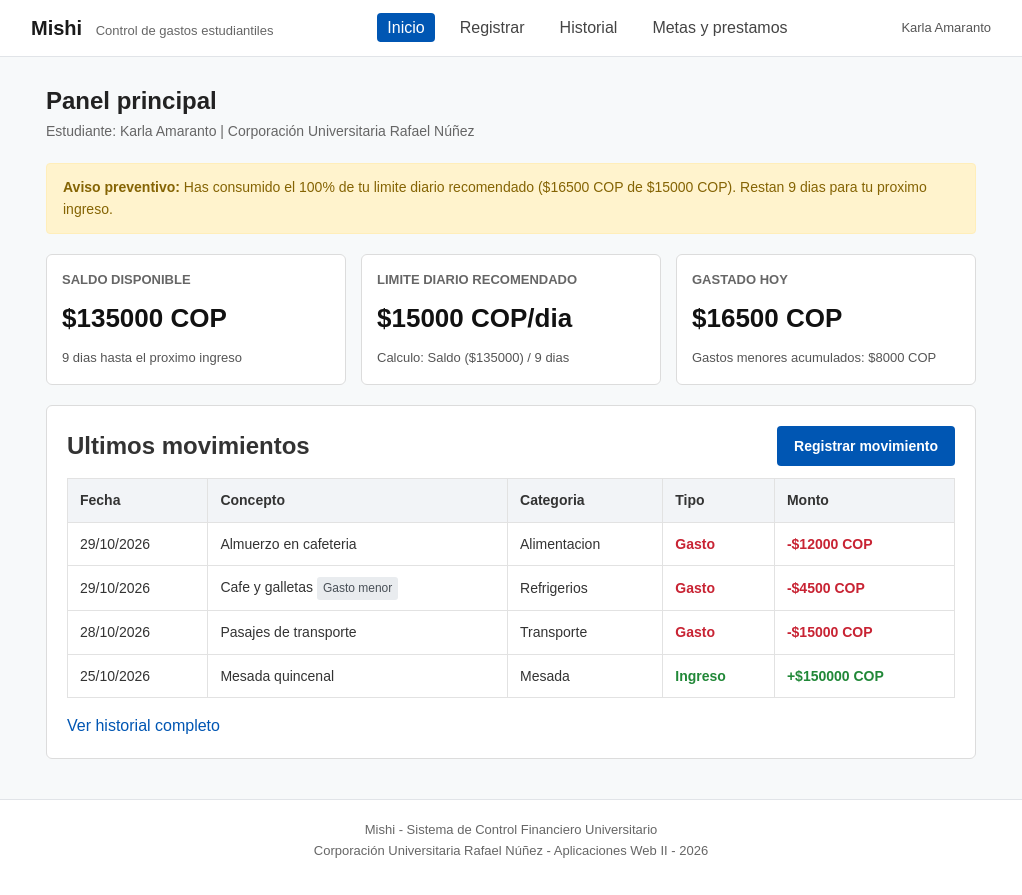
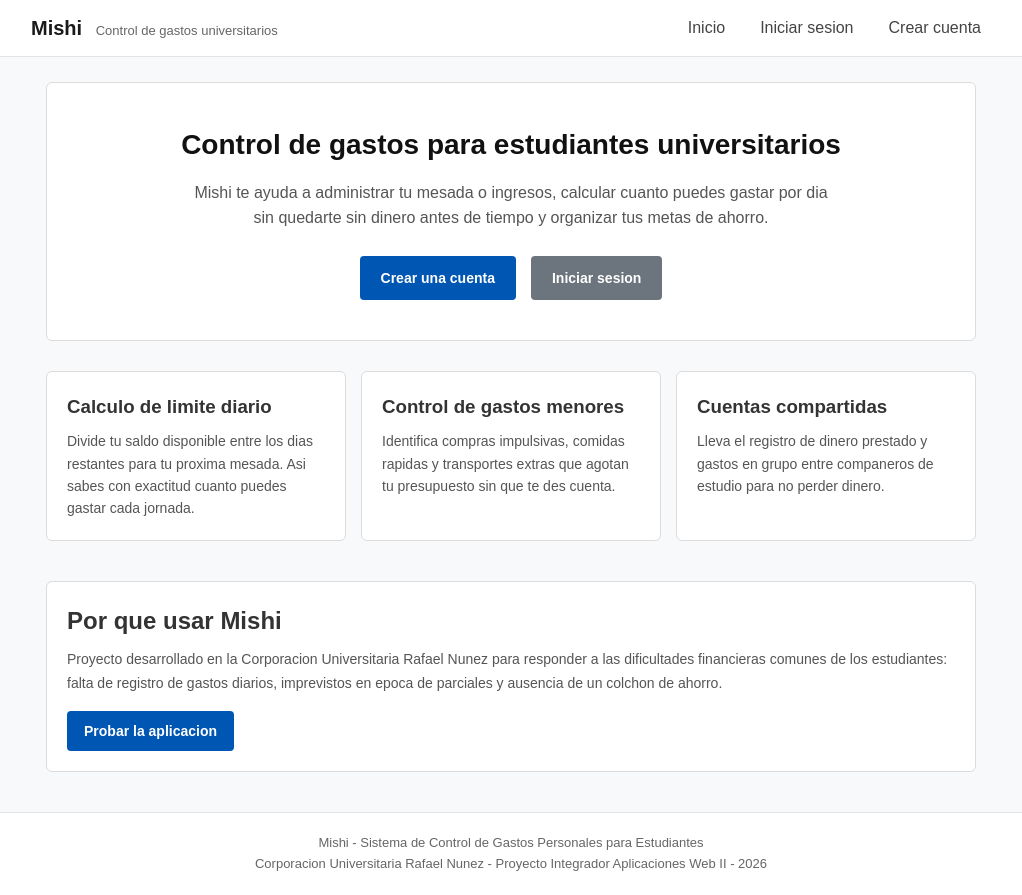
Before and after one commit to karlyway/Mishi, a Django app: page / in a window 1280 px wide. Shown: the whole page, without its empty margins (129-1151 px from the left). Before the commit the page ends 858 px from the top, so only its background shows below. Run offline with Django 5.2, Linux system fonts and the light colour scheme.

Commit message:
feat: agregar landing page, login y registro de usuario

```diff
--- a/finanzas/urls.py
+++ b/finanzas/urls.py
@@ -2,8 +2,14 @@ from django.urls import path
 from . import views
 
 urlpatterns = [
-    path('', views.dashboard_view, name='dashboard'),
-    path('registro/', views.registro_view, name='registro'),
-    path('historial/', views.historial_view, name='historial'),
-    path('metas/', views.metas_view, name='metas'),
+    # Rutas publicas
+    path('', views.landing_view, name='landing'),
+    path('login/', views.login_view, name='login'),
+    path('registro-usuario/', views.registro_usuario_view, name='registro_usuario'),
+
+    # Rutas internas de la app
+    path('app/', views.dashboard_view, name='dashboard'),
+    path('app/movimiento/', views.movimiento_view, name='movimiento'),
+    path('app/historial/', views.historial_view, name='historial'),
+    path('app/metas/', views.metas_view, name='metas'),
 ]
--- a/finanzas/views.py
+++ b/finanzas/views.py
@@ -1,6 +1,5 @@
-from django.shortcuts import render
+from django.shortcuts import render, redirect
 
-# Datos iniciales para pruebas y navegacion de las pantallas
 DATOS_DEMO = {
     'usuario': {
         'nombre': 'Karla Amaranto',
@@ -130,7 +129,27 @@ DATOS_DEMO = {
 }
 
 
+def landing_view(request):
+    """Pagina publica informativa de Mishi."""
+    return render(request, 'landing.html')
+
+
+def login_view(request):
+    """Pantalla de inicio de sesion (RF-14)."""
+    if request.method == 'POST':
+        return redirect('dashboard')
+    return render(request, 'login.html')
+
+
+def registro_usuario_view(request):
+    """Pantalla de creacion de cuenta (RF-14)."""
+    if request.method == 'POST':
+        return redirect('dashboard')
+    return render(request, 'registro_usuario.html')
+
+
 def dashboard_view(request):
+    """Panel principal de la aplicacion."""
     saldo = DATOS_DEMO['usuario']['saldo_disponible']
     dias = max(DATOS_DEMO['usuario']['dias_restantes'], 1)
     limite_diario = round(saldo / dias)
@@ -155,7 +174,8 @@ def dashboard_view(request):
     return render(request, 'dashboard.html', context)
 
 
-def registro_view(request):
+def movimiento_view(request):
+    """Formulario para registrar gasto o ingreso."""
     saldo = DATOS_DEMO['usuario']['saldo_disponible']
     dias = max(DATOS_DEMO['usuario']['dias_restantes'], 1)
     limite_diario = round(saldo / dias)
@@ -174,12 +194,13 @@ def registro_view(request):
         'dias_restantes': dias,
         'limite_diario': limite_diario,
         'categorias': categorias,
-        'pestana_activa': 'registro'
+        'pestana_activa': 'movimiento'
     }
     return render(request, 'registro.html', context)
 
 
 def historial_view(request):
+    """Listado completo de movimientos."""
     movimientos = DATOS_DEMO['movimientos']
     total_ingresos = sum(m['monto'] for m in movimientos if m['tipo'] == 'ingreso')
     total_gastos = sum(m['monto'] for m in movimientos if m['tipo'] == 'gasto')
@@ -195,6 +216,7 @@ def historial_view(request):
 
 
 def metas_view(request):
+    """Metas de ahorro y prestamos."""
     context = {
         'metas': DATOS_DEMO['metas'],
         'prestamos': DATOS_DEMO['prestamos'],
--- a/templates/base.html
+++ b/templates/base.html
@@ -4,7 +4,7 @@
 <head>
     <meta charset="UTF-8">
     <meta name="viewport" content="width=device-width, initial-scale=1.0">
-    <title>{% block title %}Mishi - Control de Gastos{% endblock %}</title>
+    <title>{% block title %}Mishi - Control de Gastos Estudiantiles{% endblock %}</title>
     <link rel="stylesheet" href="{% static 'css/styles.css' %}">
 </head>
 <body>
@@ -12,32 +12,35 @@
     <header class="navbar">
         <div class="nav-container">
             <div class="brand">
-                <a href="{% url 'dashboard' %}" style="color: inherit; text-decoration: none;">
+                <a href="{% url 'landing' %}" style="color: inherit; text-decoration: none;">
                     <strong>Mishi</strong>
                 </a>
-                <span>Control de gastos estudiantiles</span>
+                <span>Control de gastos universitarios</span>
             </div>
 
             <nav>
                 <ul class="nav-links">
-                    <li>
-                        <a href="{% url 'dashboard' %}" class="{% if pestana_activa == 'dashboard' %}active{% endif %}">Inicio</a>
-                    </li>
-                    <li>
-                        <a href="{% url 'registro' %}" class="{% if pestana_activa == 'registro' %}active{% endif %}">Registrar</a>
-                    </li>
-                    <li>
-                        <a href="{% url 'historial' %}" class="{% if pestana_activa == 'historial' %}active{% endif %}">Historial</a>
-                    </li>
-                    <li>
-                        <a href="{% url 'metas' %}" class="{% if pestana_activa == 'metas' %}active{% endif %}">Metas y prestamos</a>
-                    </li>
+                    {% if pestana_activa %}
+                        <!-- Menu interno de la aplicacion -->
+                        <li><a href="{% url 'dashboard' %}" class="{% if pestana_activa == 'dashboard' %}active{% endif %}">Inicio</a></li>
+                        <li><a href="{% url 'movimiento' %}" class="{% if pestana_activa == 'movimiento' %}active{% endif %}">Registrar gasto</a></li>
+                        <li><a href="{% url 'historial' %}" class="{% if pestana_activa == 'historial' %}active{% endif %}">Historial</a></li>
+                        <li><a href="{% url 'metas' %}" class="{% if pestana_activa == 'metas' %}active{% endif %}">Metas y prestamos</a></li>
+                        <li><a href="{% url 'landing' %}">Salir</a></li>
+                    {% else %}
+                        <!-- Menu publico -->
+                        <li><a href="{% url 'landing' %}">Inicio</a></li>
+                        <li><a href="{% url 'login' %}">Iniciar sesion</a></li>
+                        <li><a href="{% url 'registro_usuario' %}">Crear cuenta</a></li>
+                    {% endif %}
                 </ul>
             </nav>
 
+            {% if pestana_activa %}
             <div class="user-info">
                 <span>Karla Amaranto</span>
             </div>
+            {% endif %}
         </div>
     </header>
 
@@ -47,8 +50,8 @@
     </main>
 
     <footer class="footer">
-        <p>Mishi - Sistema de Control Financiero Universitario</p>
-        <p>Corporación Universitaria Rafael Núñez - Aplicaciones Web II - 2026</p>
+        <p>Mishi - Sistema de Control de Gastos Personales para Estudiantes</p>
+        <p>Corporacion Universitaria Rafael Nunez - Proyecto Integrador Aplicaciones Web II - 2026</p>
     </footer>
 
     {% block extra_js %}{% endblock %}
--- a/templates/dashboard.html
+++ b/templates/dashboard.html
@@ -37,7 +37,7 @@
 <div class="card">
     <div style="display: flex; justify-content: space-between; align-items: center; margin-bottom: 12px;">
         <h2>Ultimos movimientos</h2>
-        <a href="{% url 'registro' %}" class="btn btn-primary">Registrar movimiento</a>
+        <a href="{% url 'movimiento' %}" class="btn btn-primary">Registrar movimiento</a>
     </div>
 
     <table class="table">
--- a/templates/historial.html
+++ b/templates/historial.html
@@ -28,7 +28,7 @@
 <div class="card">
     <div style="display: flex; justify-content: space-between; align-items: center; margin-bottom: 15px;">
         <h2>Listado de movimientos</h2>
-        <a href="{% url 'registro' %}" class="btn btn-primary">Nuevo registro</a>
+        <a href="{% url 'movimiento' %}" class="btn btn-primary">Nuevo registro</a>
     </div>
 
     <table class="table">
--- /dev/null
+++ b/templates/landing.html
@@ -0,0 +1,49 @@
+{% extends 'base.html' %}
+
+{% block title %}Mishi - Aplicacion de Control Financiero Universitario{% endblock %}
+
+{% block content %}
+<div class="card" style="text-align: center; padding: 40px 20px;">
+    <h1 style="font-size: 28px; margin-bottom: 12px; color: #111;">Control de gastos para estudiantes universitarios</h1>
+    <p style="font-size: 16px; color: #555; max-width: 650px; margin: 0 auto 25px auto;">
+        Mishi te ayuda a administrar tu mesada o ingresos, calcular cuanto puedes gastar por dia sin quedarte sin dinero antes de tiempo y organizar tus metas de ahorro.
+    </p>
+    <div style="display: flex; justify-content: center; gap: 15px;">
+        <a href="{% url 'registro_usuario' %}" class="btn btn-primary" style="padding: 10px 20px;">Crear una cuenta</a>
+        <a href="{% url 'login' %}" class="btn btn-secondary" style="padding: 10px 20px;">Iniciar sesion</a>
+    </div>
+</div>
+
+<div class="grid-3" style="margin-top: 30px;">
+    <div class="card">
+        <h3>Calculo de limite diario</h3>
+        <p style="font-size: 14px; color: #555; margin-top: 8px;">
+            Divide tu saldo disponible entre los dias restantes para tu proxima mesada. Asi sabes con exactitud cuanto puedes gastar cada jornada.
+        </p>
+    </div>
+
+    <div class="card">
+        <h3>Control de gastos menores</h3>
+        <p style="font-size: 14px; color: #555; margin-top: 8px;">
+            Identifica compras impulsivas, comidas rapidas y transportes extras que agotan tu presupuesto sin que te des cuenta.
+        </p>
+    </div>
+
+    <div class="card">
+        <h3>Cuentas compartidas</h3>
+        <p style="font-size: 14px; color: #555; margin-top: 8px;">
+            Lleva el registro de dinero prestado y gastos en grupo entre companeros de estudio para no perder dinero.
+        </p>
+    </div>
+</div>
+
+<div class="card" style="margin-top: 20px;">
+    <h2>Por que usar Mishi</h2>
+    <p style="font-size: 14px; color: #555; margin-top: 8px; line-height: 1.7;">
+        Proyecto desarrollado en la Corporacion Universitaria Rafael Nunez para responder a las dificultades financieras comunes de los estudiantes: falta de registro de gastos diarios, imprevistos en epoca de parciales y ausencia de un colchon de ahorro.
+    </p>
+    <div style="margin-top: 15px;">
+        <a href="{% url 'login' %}" class="btn btn-primary">Probar la aplicacion</a>
+    </div>
+</div>
+{% endblock %}
```
Also changed, not shown: finanzas/tests.py (+21 -6 lines), templates/login.html (added, +30 -0 lines), templates/registro_usuario.html (added, +55 -0 lines).
